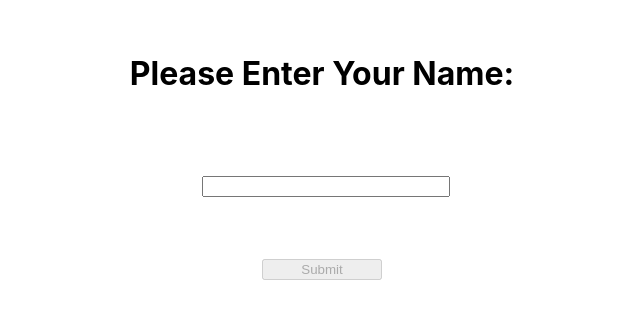
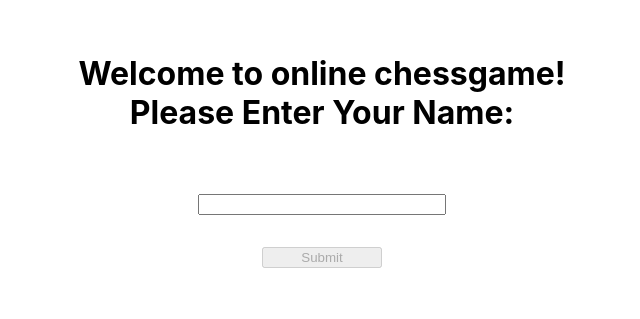
Before and after one commit to AnKhanhh/PMPT, a React (Create React App) app in the folder client-side/: page / in a window 1280 px wide. Shown: the part 213-532 px from the top of the page, without its empty margins (318-958 px from the left). Built offline with nearby package versions, Linux system fonts and the light colour scheme; no server answers.

Commit message:
styling finalize

```diff
--- a/client-side/src/board/joingame.js
+++ b/client-side/src/board/joingame.js
@@ -17,7 +17,7 @@ const JoinGame = (props) => {
     JoinGameRoom(gameid, props.userName, props.isCreator);
     return (
         <>
-            <h1>Chess initialezed sucessfully</h1>
+            {/* <h1>Chess initialezed sucessfully</h1> */}
         </>
     );
 };
--- a/client-side/src/board/joinroom.js
+++ b/client-side/src/board/joinroom.js
@@ -44,8 +44,8 @@ class JoinRoom extends React.Component {
                         </h1>
                         <input
                             style={{
-                                marginLeft:
-                                    String(window.innerWidth / 2 - 120) + "px",
+								display: "block",
+                                margin: "auto",
                                 width: "240px",
                                 marginTop: "62px",
                             }}
@@ -54,10 +54,10 @@ class JoinRoom extends React.Component {
                         ></input>
                         <button
                             style={{
-                                marginLeft:
-                                    String(window.innerWidth / 2 - 60) + "px",
+								display: "block",
+                                margin: "auto",
                                 width: "120px",
-                                marginTop: "62px",
+                                marginTop: "32px",
                             }}
                             className="btn btn-primary"
                             disabled={!(this.state.inputText.length > 0)}
--- a/client-side/src/board/onboard.js
+++ b/client-side/src/board/onboard.js
@@ -39,8 +39,8 @@ class CreateNewGame extends React.Component {
                     <Redirect to={"/game/" + this.state.gameId}>
                         <button
                             style={{
-                                marginLeft:
-                                    String(window.innerWidth / 2 - 60) + "px",
+								display: "block",
+                                margin: "auto",
                                 width: "120px",
                             }}
                             className="btn btn-success"
@@ -57,12 +57,13 @@ class CreateNewGame extends React.Component {
                                     String(window.innerHeight / 3) + "px",
                             }}
                         >
+							Welcome to online chessgame!<br/>
                             Please Enter Your Name:
                         </h1>
                         <input
                             style={{
-                                marginLeft:
-                                    String(window.innerWidth / 2 - 120) + "px",
+								display: "block",
+                                margin: "auto",
                                 width: "240px",
                                 marginTop: "62px",
                             }}
@@ -71,10 +72,10 @@ class CreateNewGame extends React.Component {
                         ></input>
                         <button
                             style={{
-                                marginLeft:
-                                    String(window.innerWidth / 2 - 60) + "px",
+								display: "block",
+								margin: "auto",
                                 width: "120px",
-                                marginTop: "62px",
+                                marginTop: "32px",
                             }}
                             className="btn btn-primary"
                             // when press submit, send request to server with uuid generated as room id
--- a/client-side/src/chess/ui/chessgame.js
+++ b/client-side/src/chess/ui/chessgame.js
@@ -304,16 +304,19 @@ const ChessGameWrapper = (props) => {
     return (
       <React.Fragment>
         {opponentDidJoinTheGame ? (
-          <div>
-            <h4> Opponent: {opponentUserName} </h4>
-            <div style={{ display: "flex" }}>
+          <div style={{
+			display: 'flex',
+			alignItems: 'center',
+			justifyContent: 'center'}}>
+            <h4 style={{ marginRight: "32px"}}> Opponent: {opponentUserName} </h4>
+            <div style={{display: "flex" }}>
               <ChessGame
                 playAudio={play}
                 gameId={gameid}
                 color={color.didRedirect}
               />
             </div>
-            <h4> You: {props.myUserName} </h4>
+            <h4 style={{marginLeft: "32px"}}> You: {props.myUserName} </h4>
           </div>
         ) : gameSessionDoesNotExist ? (
           <div>
```
